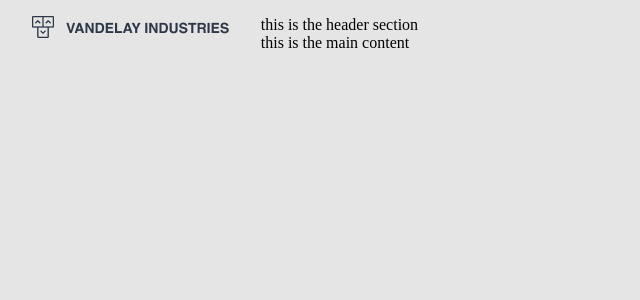
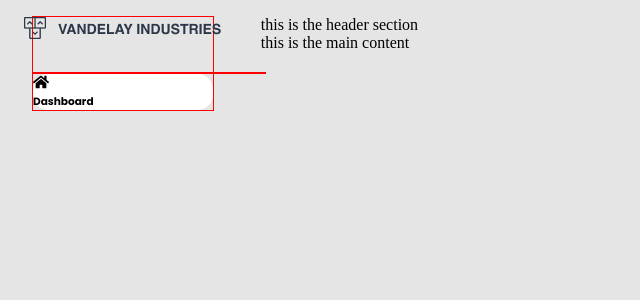
Before and after one commit to Stephen4018/VANDELAY-INDUSTRIES, a React (Create React App) app: page / in a window 1280 px wide. Shown: the top 300 px of the page, without its empty margins (0-640 px from the left). Built offline with nearby package versions, Linux system fonts and the light colour scheme.

Commit message:
dashboard UI setup

```diff
--- a/package.json
+++ b/package.json
@@ -9,6 +9,7 @@
     "node-sass": "^8.0.0",
     "react": "^18.2.0",
     "react-dom": "^18.2.0",
+    "react-icons": "^4.6.0",
     "react-scripts": "5.0.1",
     "sass": "^1.56.1",
     "web-vitals": "^2.1.4"
--- a/src/component/AsideComp.js
+++ b/src/component/AsideComp.js
@@ -1,9 +1,23 @@
 import React from "react";
+import { FaHome } from "react-icons/fa";
 
 const AsideComp = () => {
   return (
-    <div className="aside-container">
-      <img src="logos.png" alt="" />
+    <div className="aside-section">
+      <div className="aside-section-inner">
+        <div className="logo">
+          <img src="logos.png" alt="" />
+        </div>
+        <div className="line"></div>
+        <section className="aside-inner-top">
+          <div className="dashboard">
+            <div className="dashboard-text-icon">
+              <FaHome />
+            </div>
+            <p>Dashboard</p>
+          </div>
+        </section>
+      </div>
     </div>
   );
 };
--- /dev/null
+++ b/src/styles/_variables.scss
@@ -0,0 +1 @@
+$color-primary: #4fd1c5;
--- a/src/styles/aside.scss
+++ b/src/styles/aside.scss
@@ -1,3 +1,31 @@
-.aside-container {
-  background: #e5e5e5;
+.aside-section {
+  border: 1px solid red;
+  .aside-section-inner {
+    .logo {
+      display: flex;
+      justify-content: center;
+    }
+    .line {
+      width: 233.25px;
+      height: 2px;
+      //   background: linear-gradient(
+      //     to left,
+      //     #e0e1e2 0% #e0e1e2 100% #e0e1e2 15.63%
+      //   );
+      background: red;
+      margin: auto;
+      margin-top: 2rem;
+    }
+    .aside-inner-top {
+      .dashboard {
+        background: #ffffff;
+        border-radius: 15px;
+        p {
+          font-family: "Poppins", sans-serif;
+          font-weight: 700;
+          font-size: 0.66rem;
+        }
+      }
+    }
+  }
 }
--- a/src/styles/layout.scss
+++ b/src/styles/layout.scss
@@ -1,3 +1,4 @@
+@import url("https://fonts.googleapis.com/css2?family=Poppins:wght@500;600;700;800&display=swap");
 * {
   margin: 0;
   padding: 0;
```
Also changed, not shown: 2 other files (tests, documents, lock files or other folders).
